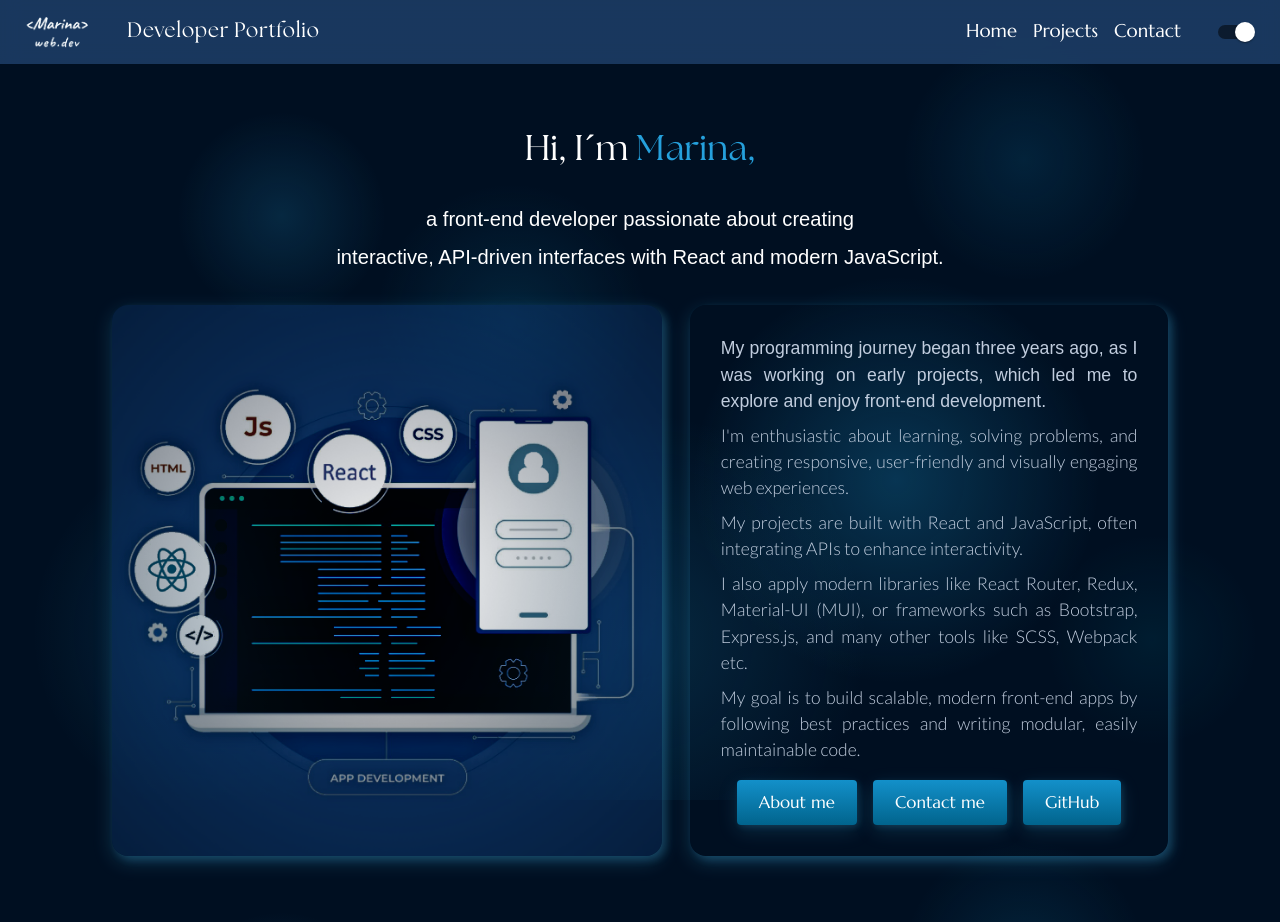
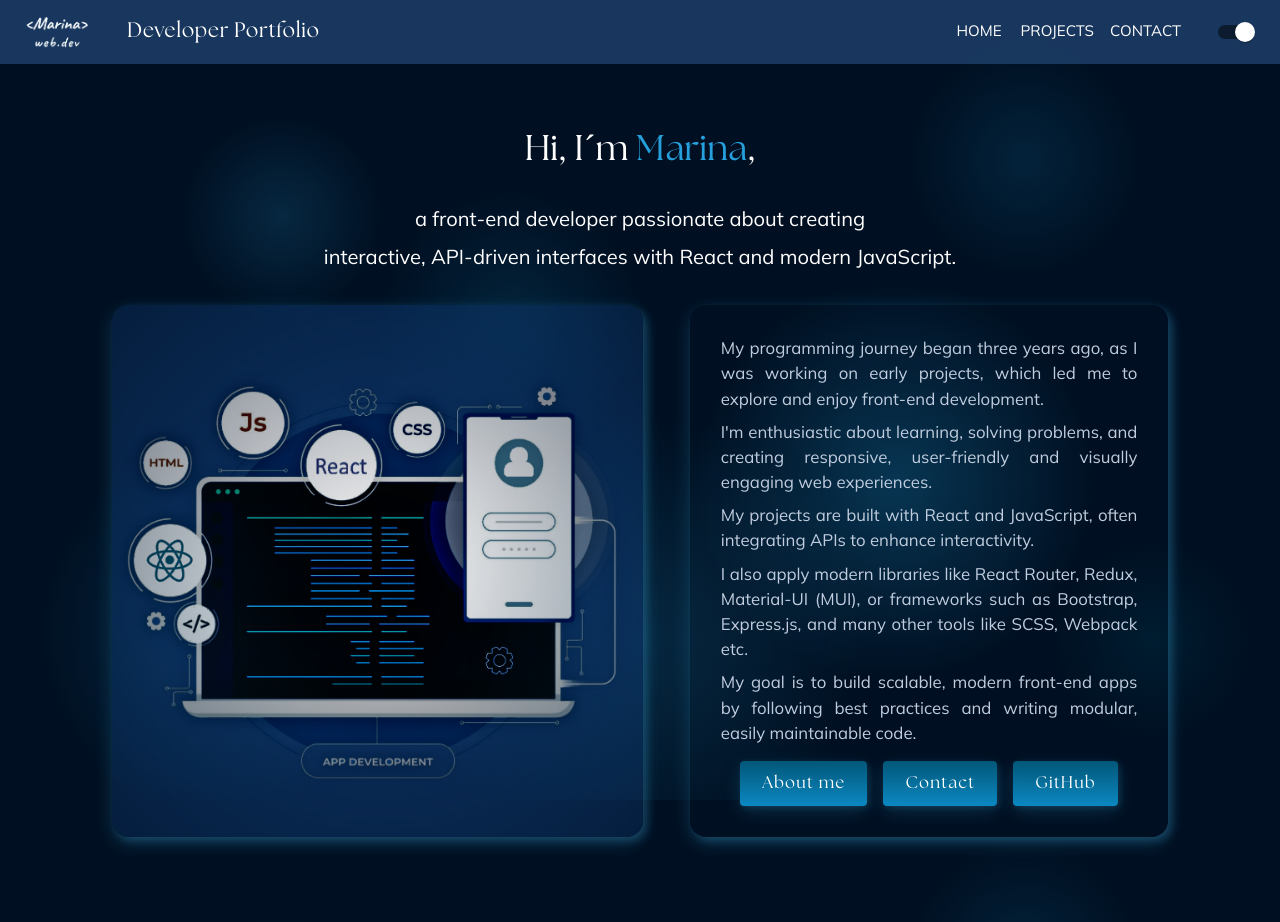
Before and after one commit to Flame787/Portfolio-page, a React (Create React App) app: page / in a window 1280 px wide. Shown: the top 922 px of the page. Built offline with nearby package versions, Linux system fonts and the light colour scheme; some icons are missing; a web font is replaced by a local one.

Commit message:
finished fonts for Home page

```diff
--- a/src/App.css
+++ b/src/App.css
@@ -111,6 +111,13 @@
   font-style: normal;
 }
 
+@font-face {
+  font-family: "Mulish-Extralight";
+  src: url("../public/fonts/Mulish-Extralight.ttf") format("truetype");
+  font-weight: normal;
+  font-style: normal;
+}
+
 .kenfolg {
   font-family: "Kenfolg Serif", serif;
 }
@@ -125,6 +132,7 @@
   margin: 2px 4px;
   font-family: "Satoshi-Regular", sans-serif;
   font-family: "Lato-Light", sans-serif;
+  font-family: "Mulish-Extralight", sans-serif;
   font-size: 0.9rem;
 }
 
--- a/src/components/CustomButton.jsx
+++ b/src/components/CustomButton.jsx
@@ -4,16 +4,22 @@
 const CustomButton = styled(Button)(({ theme }) => ({
   // backgroundColor: theme.palette.primary.button,
   backgroundImage:
-    "linear-gradient(to bottom,rgba(19, 145, 203, 0.88), rgba(0, 98, 138, 0.95))",
+  theme.palette.mode === "light"
+      ? "linear-gradient(to bottom, rgba(119, 210, 252, 0.88), rgba(2, 139, 193, 0.95))" :
+    "linear-gradient(to top, rgba(10, 136, 194, 0.88), rgba(1, 84, 116, 0.95))",
   backgroundColor: "rgba(19, 145, 203, 0.95)", // fallback
 
   boxShadow:
+
     "2px 2px 6px 0 rgba(76, 201, 254, 0.15), 0 6px 20px 0 rgba(76, 201, 254, 0.15)",
 
   "&:hover": {
     // backgroundColor: theme.palette.primary.button2,
     backgroundImage:
-      "linear-gradient(to bottom,  rgba(1, 124, 172, 0.95), rgba(0, 60, 95, 1))",
+    theme.palette.mode === "light"
+      ?
+      "linear-gradient(to bottom,  rgba(42, 186, 243, 0.95), rgb(0, 95, 150))" :
+       "linear-gradient(to top,  rgba(1, 124, 172, 0.95), rgba(0, 60, 95, 1))",
     backgroundColor: "rgba(0, 60, 95, 1)",
   },
 }));
--- a/src/components/CustomTypography.jsx
+++ b/src/components/CustomTypography.jsx
@@ -6,7 +6,8 @@
   marginBottom: theme.spacing(1),
   paddingLeft: theme.spacing(2),
   paddingRight: theme.spacing(2),
-  fontFamily: "Lato-Regular, sans-serif",
+//   fontFamily: "Lato-Regular, sans-serif",
+  fontFamily: "Mulish-Extralight, sans-serif",
   fontSize: "1rem",
   textAlign: "justify",
   color: theme.palette.text.secondary,
--- a/src/components/Footer.jsx
+++ b/src/components/Footer.jsx
@@ -13,10 +13,10 @@
           {/* Left Section: Info */}
           {/* <Grid xs={12} sm={6}> */}
           <Grid size={{ xs: 12, sm: 4 }}>
-            <Typography variant="body2" align="left" sx={{ mt: 3 }}>
+            <Typography variant="body2" align="left" sx={{ mt: 3, fontFamily: "Mulish-Extralight, sans-serif" }}>
               © {new Date().getFullYear()} Marina Brezovic. All Rights Reserved.
             </Typography>
-            <Typography variant="body2" align="left" sx={{ mt: 2 }}>
+            <Typography variant="body2" align="left" sx={{ mt: 2, fontFamily: "Mulish-Extralight, sans-serif" }}>
               This page was built with React and MUI.
             </Typography>
           </Grid>
--- a/src/components/Navbar.jsx
+++ b/src/components/Navbar.jsx
@@ -198,9 +198,12 @@
             display: { xs: "none", sm: "inline-block" },
             // fontFamily: "TheSeasons-Bold, serif",
             // fontFamily: "Cardo-Bold, serif",
-            fontFamily: "Marcellus-Regular, serif",
-            textTransform: "none",
-            fontSize: "1.1rem",
+            // fontFamily: "Marcellus-Regular, serif",
+            // fontFamily: "TheSeasons-Regular, serif",
+                // letterSpacing: "0.07em",
+                fontFamily: "Mulish-Extralight, sans-serif",
+            // textTransform: "none",
+            fontSize: "0.9rem",
             // letterSpacing: "0.05em",
             borderBottom: "1px solid transparent",
             "&:hover": {
@@ -218,9 +221,12 @@
           sx={{
             display: { xs: "none", sm: "inline-block" },
             // fontFamily: "TheSeasons-Bold, serif",
-            fontFamily: "Marcellus-Regular, serif",
-            textTransform: "none",
-            fontSize: "1.1rem",
+            // fontFamily: "Marcellus-Regular, serif",
+            // fontFamily: "TheSeasons-Regular, serif",
+                // letterSpacing: "0.07em",
+                fontFamily: "Mulish-Extralight, sans-serif",
+            // textTransform: "none",
+            fontSize: "0.9rem",
             // letterSpacing: "0.05em",
             borderBottom: "1px solid transparent",
             "&:hover": {
@@ -237,9 +243,12 @@
           sx={{
             display: { xs: "none", sm: "inline-block" },
             // fontFamily: "TheSeasons-Bold, serif",
-            fontFamily: "Marcellus-Regular, serif",
-            textTransform: "none",
-            fontSize: "1.1rem",
+            // fontFamily: "Marcellus-Regular, serif",
+            // fontFamily: "TheSeasons-Regular, serif",
+                // letterSpacing: "0.07em",
+                fontFamily: "Mulish-Extralight, sans-serif",
+            // textTransform: "none",
+            fontSize: "0.9rem",
             // letterSpacing: "0.05em",
             borderBottom: "1px solid transparent",
             "&:hover": {
--- a/src/components/Projects.jsx
+++ b/src/components/Projects.jsx
@@ -89,7 +89,9 @@
           // fontFamily: "Marcellus-Regular, serif",
           // fontSize: "1.2rem",
           // letterSpacing: "0.03em",
-          fontFamily: "Lato-Light, sans-serif",
+          // fontFamily: "Lato-Light, sans-serif",
+          fontFamily: "Mulish-Extralight, sans-serif",
+
           fontSize: "1.2rem",
         }}
       >
@@ -201,8 +203,9 @@
                     // fontFamily: "Satoshi-Regular, sans-serif",
                     fontSize: "1rem",
                     textTransform: "none",
-                    fontFamily: "Marcellus-Regular, serif",
-
+                    // fontFamily: "Marcellus-Regular, serif",
+                    fontFamily: "TheSeasons-Regular, serif",
+                letterSpacing: "0.07em",
                   }}
                   href="https://github.com/Flame787/Chat-app-React"
                   target="_blank"
@@ -221,7 +224,9 @@
                     // fontFamily: "Satoshi-Regular, sans-serif",
                     fontSize: "1rem",
                     textTransform: "none",
-                    fontFamily: "Marcellus-Regular, serif",
+                    // fontFamily: "Marcellus-Regular, serif",
+                    fontFamily: "TheSeasons-Regular, serif",
+                letterSpacing: "0.07em",
                   }}
                 >
                   Live Demo
@@ -337,7 +342,9 @@
                     // fontFamily: "Satoshi-Regular, sans-serif",
                     fontSize: "1rem",
                     textTransform: "none",
-                    fontFamily: "Marcellus-Regular, serif",
+                    // fontFamily: "Marcellus-Regular, serif",
+                    fontFamily: "TheSeasons-Regular, serif",
+                letterSpacing: "0.07em",
                   }}
                   href="https://github.com/Flame787/Music-app-Spotify-API"
                   target="_blank"
@@ -356,7 +363,9 @@
                     // fontFamily: "Satoshi-Regular, sans-serif",
                     fontSize: "1rem",
                     textTransform: "none",
-                    fontFamily: "Marcellus-Regular, serif",
+                    // fontFamily: "Marcellus-Regular, serif",
+                    fontFamily: "TheSeasons-Regular, serif",
+                letterSpacing: "0.07em",
                   }}
                 >
                   Live Demo
@@ -506,7 +515,9 @@
                     // fontFamily: "Satoshi-Regular, sans-serif",
                     fontSize: "1rem",
                     textTransform: "none",
-                    fontFamily: "Marcellus-Regular, serif",
+                    // fontFamily: "Marcellus-Regular, serif",
+                    fontFamily: "TheSeasons-Regular, serif",
+                letterSpacing: "0.07em",
                   }}
                   href="https://github.com/Flame787/Tolkien"
                   target="_blank"
@@ -525,7 +536,9 @@
                     // fontFamily: "Satoshi-Regular, sans-serif",
                     fontSize: "1rem",
                     textTransform: "none",
-                    fontFamily: "Marcellus-Regular, serif",
+                    // fontFamily: "Marcellus-Regular, serif",
+                    fontFamily: "TheSeasons-Regular, serif",
+                letterSpacing: "0.07em",
                   }}
                 >
                   Live Demo
@@ -613,7 +626,9 @@
                     // fontFamily: "Satoshi-Regular, sans-serif",
                     fontSize: "1rem",
                     textTransform: "none",
-                    fontFamily: "Marcellus-Regular, serif",
+                    // fontFamily: "Marcellus-Regular, serif",
+                    fontFamily: "TheSeasons-Regular, serif",
+                letterSpacing: "0.07em",
                   }}
                   href="https://github.com/Flame787/Portfolio-page"
                   target="_blank"
@@ -632,7 +647,9 @@
                     // fontFamily: "Satoshi-Regular, sans-serif",
                     fontSize: "1rem",
                     textTransform: "none",
-                    fontFamily: "Marcellus-Regular, serif",
+                    // fontFamily: "Marcellus-Regular, serif",
+                    fontFamily: "TheSeasons-Regular, serif",
+                letterSpacing: "0.07em",
                   }}
                 >
                   Home
@@ -659,7 +676,9 @@
             // fontFamily: "Satoshi-Regular, sans-serif",
             fontSize: "1rem",
             textTransform: "none",
-            fontFamily: "Marcellus-Regular, serif",
+            // fontFamily: "Marcellus-Regular, serif",
+            fontFamily: "TheSeasons-Regular, serif",
+                letterSpacing: "0.07em",
           }}
         >
           Contact Me
--- a/src/pages/Contact.jsx
+++ b/src/pages/Contact.jsx
@@ -3,6 +3,7 @@
 import ContactForm from "../components/ContactForm";
 import { useEffect } from "react";
 import { useLocation } from "react-router-dom";
+import CustomTypography from "../components/CustomTypography";
 
 export default function Contact({ darkMode }) {
   const location = useLocation();
@@ -26,7 +27,6 @@
       }, 300);
     }
   }, [location]);
-
 
   return (
     <>
@@ -53,29 +53,45 @@
               "4px 4px 8px 0 rgba(76, 201, 254, 0.2), 0 6px 20px 0 rgba(76, 201, 254, 0.19)",
           }}
         >
-          <Box id="about-me-text" sx={{ mt: 2, mb: 2 }}>
-            <Typography color="text.secondary" sx={{ marginBottom: 1 }}>
-              My programming journey began three years ago, and I quickly become
-              deeply interested in <strong>front-end development</strong>.
-            </Typography>
-            <Typography color="text.secondary" sx={{ marginBottom: 1 }}>
-              I'm passionate about learning, solving problems, and building
+          <Box
+            id="about-me-text"
+            sx={{
+              mt: 2,
+              mb: 2,
+            }}
+          >
+            <CustomTypography
+              color="text.secondary"
+              sx={{
+                marginBottom: 1,
+                fontFamily: "Mulish-Extralight, sans-serif",
+                fontSize: "1rem",
+                textAlign: "justify",
+                fontFamily: "TheSeasons-Regular, serif",
+                letterSpacing: "0.07em",
+              }}
+            >
+              My programming journey began three years ago, as I was working on
+              early projects, which led me to explore and enjoy front-end
+              development.
+            </CustomTypography>
+            <CustomTypography color="text.secondary" sx={{ marginBottom: 1 }}>
+              I'm enthusiastic about learning, solving problems, and creating
               responsive, user-friendly and visually engaging web experiences.
-            </Typography>
-            <Typography color="text.secondary" sx={{ marginBottom: 1 }}>
-              My projects are built with <strong>React</strong> and vanilla{" "}
-              <strong>JavaScript</strong>, often integrating{" "}
-              <strong>APIs</strong> to enhance interactivity.
-            </Typography>
-            <Typography color="text.secondary" sx={{ marginBottom: 1 }}>
-              I enjoy working with modern libraries like React Router and Redux,
-              as well as frameworks like Bootstrap, Express.js, and tools such
-              as Git, GitHub, SCSS, Material-UI (MUI), Webpack, Vite and Jira.
-            </Typography>
-            <Typography color="text.secondary" sx={{ marginBottom: 1 }}>
+            </CustomTypography>
+            <CustomTypography color="text.secondary" sx={{ marginBottom: 1 }}>
+              My projects are built with React and JavaScript, often integrating
+              APIs to enhance interactivity.
+            </CustomTypography>
+            <CustomTypography color="text.secondary" sx={{ marginBottom: 1 }}>
+              I also apply modern libraries like React Router, Redux,
+              Material-UI (MUI), or frameworks such as Bootstrap, Express.js,
+              and many other tools like SCSS, Webpack etc.
+            </CustomTypography>
+            <CustomTypography color="text.secondary" sx={{ marginBottom: 1 }}>
               My goal is to build scalable, modern front-end apps by following
               best practices and writing modular, easily maintainable code.
-            </Typography>
+            </CustomTypography>
           </Box>
         </Grid>
         <Typography
--- a/src/pages/Home.jsx
+++ b/src/pages/Home.jsx
@@ -32,8 +32,8 @@
         {/* sx={{ mt: 6 }} - adding style: margin-top: 6 x 8px = 48px */}
         Hi, I´m{" "}
         <Box component="span" sx={{ color: "primary.title" }}>
-          Marina,
-        </Box>
+          Marina
+        </Box>,
       </Typography>
       <Typography
         sx={{
@@ -41,7 +41,8 @@
           mb: 1,
           textAlign: "center",
           // fontFamily: "Marcellus-Regular, serif",
-          fontFamily: "Lato-Regular, sans-serif",
+          // fontFamily: "Lato-Regular, sans-serif",
+          fontFamily: "Mulish-Extralight, sans-serif",
           fontSize: "1.2rem",
           // letterSpacing: "0.03em",
         }}
@@ -54,7 +55,8 @@
           mb: 4,
           textAlign: "center",
           // fontFamily: "Marcellus-Regular, serif",
-          fontFamily: "Lato-Regular, sans-serif",
+          // fontFamily: "Lato-Regular, sans-serif",
+          fontFamily: "Mulish-Extralight, sans-serif",
           fontSize: "1.2rem",
           // letterSpacing: "0.03em",
         }}
@@ -92,8 +94,8 @@
             src={darkMode ? "/732.png" : "/730.png"}
             alt="code"
             style={{
-              width: "118%",
-              // maxWidth: "450px",
+              width: "114%",
+              // maxWidth: "530px",
               borderRadius: "16px",
               display: "inline-block",
               margin: "0 auto",
@@ -128,8 +130,9 @@
             color="text.secondary"
             sx={{
               marginBottom: 1,
-              fontFamily: "Lato-Regular, sans-serif",
-              fontSize: "1.05rem",
+              // fontFamily: "Lato-Regular, sans-serif",
+              fontFamily: "Mulish-Extralight, sans-serif",
+              fontSize: "1rem",
               textAlign: "justify"
               // letterSpacing: "0.01em",
               // fontSize: "0.875rem"
@@ -142,8 +145,9 @@
             color="text.secondary"
             sx={{
               marginBottom: 1,
-              fontFamily: "Lato-Light, sans-serif",
-              fontSize: "1.05rem",
+              // fontFamily: "Lato-Light, sans-serif",
+              fontFamily: "Mulish-Extralight, sans-serif",
+              fontSize: "1rem",
               textAlign: "justify"
             }}
           >
@@ -154,8 +158,9 @@
             color="text.secondary"
             sx={{
               marginBottom: 1,
-              fontFamily: "Lato-Light, sans-serif",
-              fontSize: "1.05rem",
+              // fontFamily: "Lato-Light, sans-serif",
+              fontFamily: "Mulish-Extralight, sans-serif",
+              fontSize: "1rem",
               textAlign: "justify"
               // letterSpacing: "0.03em",
             }}
@@ -167,8 +172,9 @@
             color="text.secondary"
             sx={{
               marginBottom: 1,
-              fontFamily: "Lato-Light, sans-serif",
-              fontSize: "1.05rem",
+              // fontFamily: "Lato-Light, sans-serif",
+              fontFamily: "Mulish-Extralight, sans-serif",
+              fontSize: "1rem",
               textAlign: "justify"
             }}
           >
@@ -180,9 +186,10 @@
             color="text.secondary"
             sx={{
               marginBottom: 1,
-              fontFamily: "Lato-Light, sans-serif",
+              // fontFamily: "Lato-Light, sans-serif",
+              fontFamily: "Mulish-Extralight, sans-serif",
               // fontSize: "1.03rem",
-              fontSize: "1.05rem",
+              fontSize: "1rem",
               textAlign: "justify"
             }}
           >
@@ -206,14 +213,15 @@
               color="primary"
               size="large"
               sx={{
-                // fontFamily: "TheSeasons-Bold, serif",
-                fontFamily: "Marcellus-Regular, serif",
+                fontFamily: "TheSeasons-Regular, serif",
+                letterSpacing: "0.07em",
+                // fontFamily: "Mulish-Extralight, sans-serif",
+                // fontFamily: "Marcellus-Regular, serif",
                 // fontFamily: "Satoshi-Bold, sans-serif",
                 // fontFamily: "Satoshi-Regular, sans-serif",
                 fontSize: "1rem",
                 textTransform: "none",
                 //  fontWeight: "bold",
-                // letterSpacing: "0.07em"
               }}
             >
               About me
@@ -226,18 +234,20 @@
               color="primary"
               size="large"
               sx={{
-                // fontFamily: "TheSeasons-Bold, serif",
+                fontFamily: "TheSeasons-Regular, serif",
+                letterSpacing: "0.07em",
                 // fontSize: "0.9rem",
-                fontFamily: "Marcellus-Regular, serif",
+                // fontFamily: "Mulish-Extralight, sans-serif",
+                // fontFamily: "Marcellus-Regular, serif",
                 // fontFamily: "Satoshi-Bold, sans-serif",
                 // fontFamily: "Satoshi-Regular, sans-serif",
                 fontSize: "1rem",
                 textTransform: "none",
                 //  fontWeight: "bold",
-                // letterSpacing: "0.07em"
+
               }}
             >
-              Contact me
+              Contact
             </CustomButton>
 
             <CustomButton
@@ -245,15 +255,17 @@
               color="primary"
               size="large"
               sx={{
-                // fontFamily: "TheSeasons-Bold, serif",
+                fontFamily: "TheSeasons-Regular, serif",
+                letterSpacing: "0.07em",
                 // fontSize: "0.9rem",
-                fontFamily: "Marcellus-Regular, serif",
+                // fontFamily: "Mulish-Extralight, sans-serif",
+                // fontFamily: "Marcellus-Regular, serif",
                 // fontFamily: "Satoshi-Bold, sans-serif",
                 // fontFamily: "Satoshi-Regular, sans-serif",
                 fontSize: "1rem",
                 textTransform: "none",
                 // fontWeight: "bold",
-                // letterSpacing: "0.07em"
+
               }}
               href="https://github.com/Flame787"
               target="_blank"
```
Also changed, not shown: public/fonts/Mulish-Extralight.ttf (renamed from public/fonts/Mulish-VariableFont_wght.ttf).
